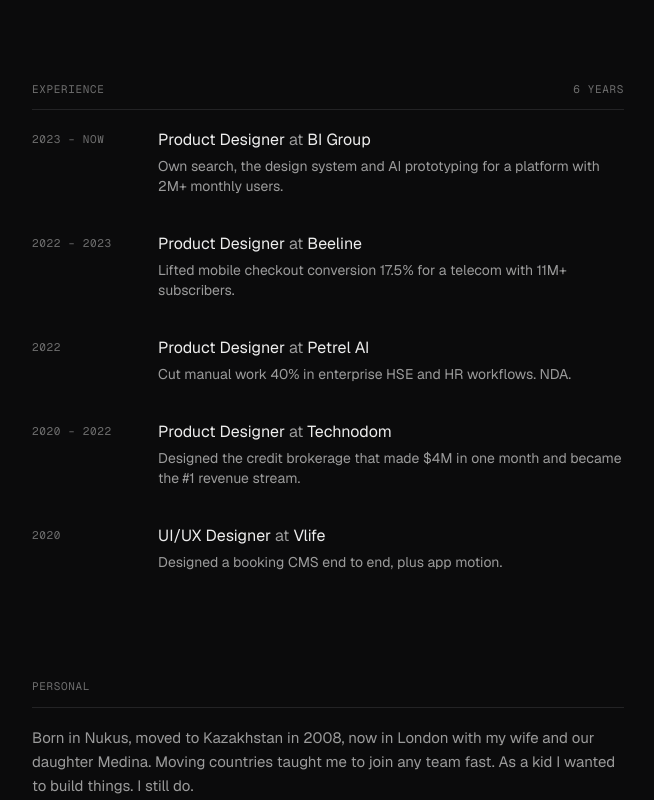
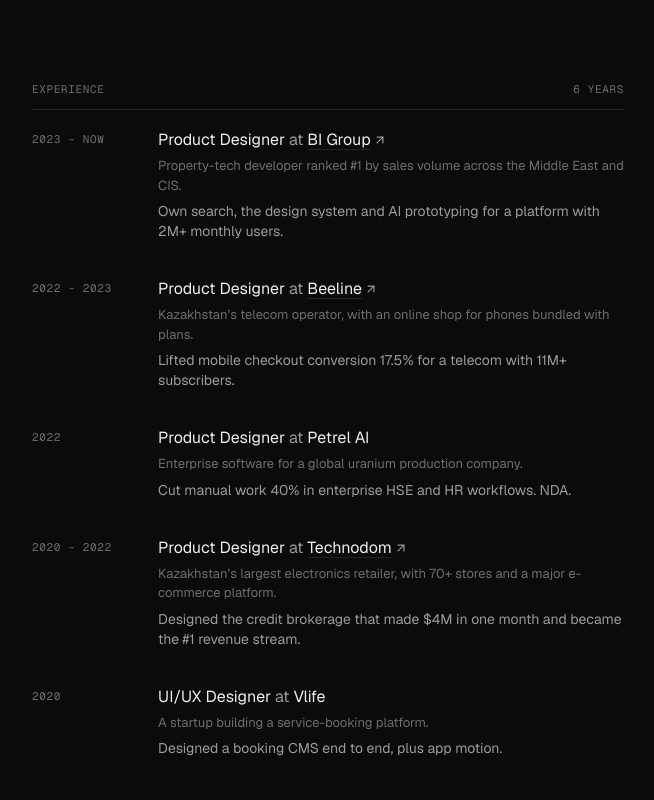
Before and after one commit to myrzan0-glitch/myrzan-portfolio, a Next.js app: page / in a window 1280 px wide. Shown: the part 3920-4720 px from the top of the page, without its empty margins (312-966 px from the left). Built offline with nearby package versions, Linux system fonts and the light colour scheme.

Commit message:
Add company context and website links to Experience
Co-Authored-By: Claude Opus 5.5 <noreply@anthropic.com>
Claude-Session: https://claude.ai/code/session_01XBb6ArzvpLHo8JWDC4eB5p

```diff
--- a/src/app/page.tsx
+++ b/src/app/page.tsx
@@ -76,11 +76,44 @@ const rules = [
 ]
 
 const jobs = [
-  { years: "2023 – now", role: "Product Designer", company: "BI Group", line: "Own search, the design system and AI prototyping for a platform with 2M+ monthly users." },
-  { years: "2022 – 2023", role: "Product Designer", company: "Beeline", line: "Lifted mobile checkout conversion 17.5% for a telecom with 11M+ subscribers." },
-  { years: "2022", role: "Product Designer", company: "Petrel AI", line: "Cut manual work 40% in enterprise HSE and HR workflows. NDA." },
-  { years: "2020 – 2022", role: "Product Designer", company: "Technodom", line: "Designed the credit brokerage that made $4M in one month and became the #1 revenue stream." },
-  { years: "2020", role: "UI/UX Designer", company: "Vlife", line: "Designed a booking CMS end to end, plus app motion." }
+  {
+    years: "2023 – now",
+    role: "Product Designer",
+    company: "BI Group",
+    url: "https://bi.group",
+    about: "Property-tech developer ranked #1 by sales volume across the Middle East and CIS.",
+    line: "Own search, the design system and AI prototyping for a platform with 2M+ monthly users."
+  },
+  {
+    years: "2022 – 2023",
+    role: "Product Designer",
+    company: "Beeline",
+    url: "https://beeline.kz",
+    about: "Kazakhstan’s telecom operator, with an online shop for phones bundled with plans.",
+    line: "Lifted mobile checkout conversion 17.5% for a telecom with 11M+ subscribers."
+  },
+  {
+    years: "2022",
+    role: "Product Designer",
+    company: "Petrel AI",
+    about: "Enterprise software for a global uranium production company.",
+    line: "Cut manual work 40% in enterprise HSE and HR workflows. NDA."
+  },
+  {
+    years: "2020 – 2022",
+    role: "Product Designer",
+    company: "Technodom",
+    url: "https://technodom.kz",
+    about: "Kazakhstan’s largest electronics retailer, with 70+ stores and a major e-commerce platform.",
+    line: "Designed the credit brokerage that made $4M in one month and became the #1 revenue stream."
+  },
+  {
+    years: "2020",
+    role: "UI/UX Designer",
+    company: "Vlife",
+    about: "A startup building a service-booking platform.",
+    line: "Designed a booking CMS end to end, plus app motion."
+  }
 ]
 
 const contacts = [
@@ -247,9 +280,26 @@ export default function HomePage() {
               <span className="home-label sm:pt-[3px]">{j.years}</span>
               <div>
                 <p className="m-0 text-[15px] sm:text-base">
-                  {j.role} <span className="home-muted">at</span> {j.company}
+                  {j.role} <span className="home-muted">at</span>{" "}
+                  {j.url ? (
+                    <a
+                      href={j.url}
+                      target="_blank"
+                      rel="noopener noreferrer"
+                      className="group inline-flex items-center gap-0.5 underline decoration-[var(--home-line)] underline-offset-4 transition-colors hover:decoration-[var(--home-fg)]"
+                    >
+                      {j.company}
+                      <ArrowUpRight
+                        className="home-muted h-3.5 w-3.5 transition-transform group-hover:-translate-y-0.5 group-hover:translate-x-0.5"
+                        aria-hidden="true"
+                      />
+                    </a>
+                  ) : (
+                    j.company
+                  )}
                 </p>
-                <p className="home-muted mt-1 text-[13px] leading-[1.55] sm:text-sm">{j.line}</p>
+                <p className="mt-1 text-[13px] leading-[1.5] text-[var(--home-faint)]">{j.about}</p>
+                <p className="home-muted mt-1.5 text-[13px] leading-[1.55] sm:text-sm">{j.line}</p>
               </div>
             </div>
           ))}
```
